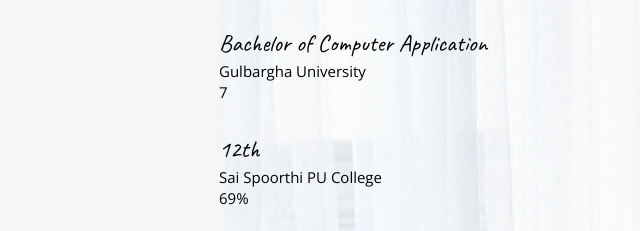
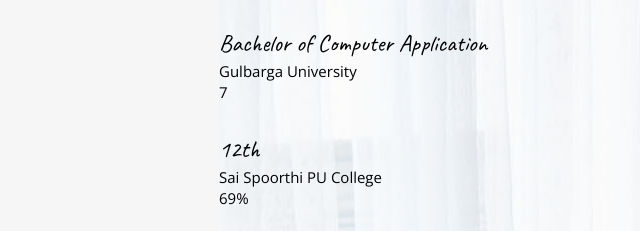
Before and after one commit to Pramodsit/portfolio3, a plain HTML site: page resume.html in a window 1280 px wide. Shown: the part 1668-1899 px from the top of the page, 1-641 px from the left. Drawn offline with nearby package versions, Linux system fonts and the light colour scheme; files that its build step writes are made by us from their sources; files whose address does not match are found by name.

Commit message:
Update resume.html

```diff
--- a/resume.html
+++ b/resume.html
@@ -81,7 +81,7 @@
 
         <section class="education-item">
           <h3>Bachelor of Computer Application</h3>
-          <p>Gulbargha University</p>
+          <p>Gulbarga University</p>
           <p>7</p>
         </section>
 
```
